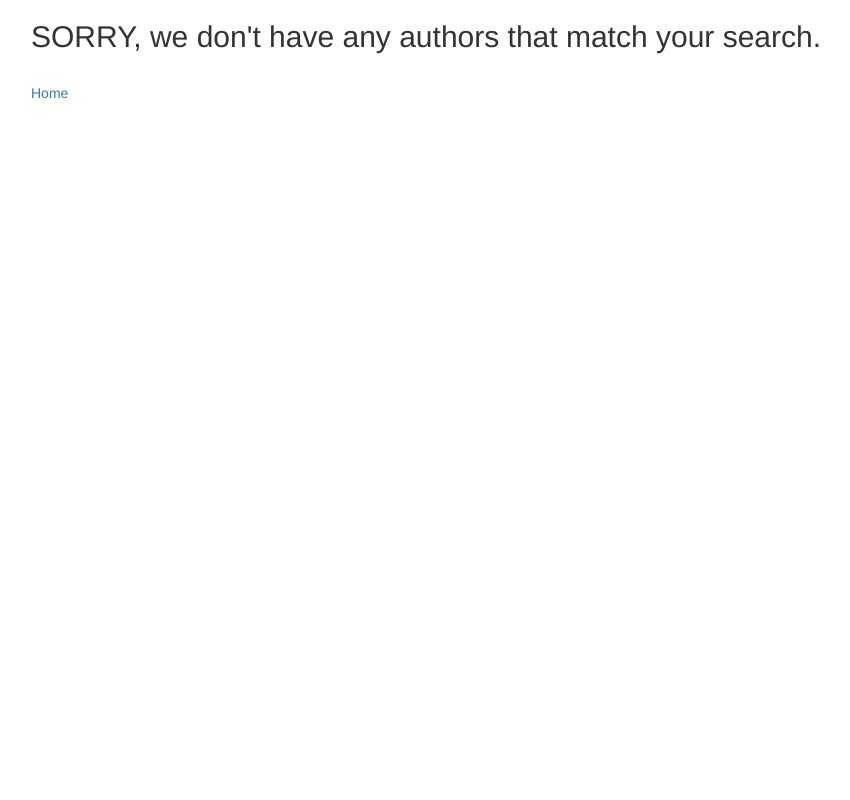
After one commit to CallaRudolph/php-library2, a PHP site: template views/search_authors.html.twig in a window 1280 px wide. The commit adds this page. Shown: the whole page, without its empty margins (39-889 px from the left). Run offline with PHP 8.4, Linux system fonts and the light colour scheme; the template is opened without the code that fills it, so the values that code supplies are empty; some libraries are stand-ins or nearby versions.

Commit message:
add search feature for authors with results route

```diff
--- /dev/null
+++ b/views/search_authors.html.twig
@@ -0,0 +1,22 @@
+<html>
+    <head>
+        <link rel="stylesheet" href="https://maxcdn.bootstrapcdn.com/bootstrap/3.3.7/css/bootstrap.min.css">
+        <title>Library</title>
+    </head>
+    <body>
+        <div class='container'>
+            {% if authors is not empty %}
+                <h2>Here are the authors that match your search in our library!</h2>
+                {% for author in authors %}
+                    <ul>
+                        <li><h4>{{ author.getName }}</h4></li>
+                    </ul>
+                {% endfor %}
+            {% else %}
+                <h2>SORRY, we don't have any authors that match your search.</h2>
+            {% endif %}
+            <br>
+            <p><a href='/'>Home</a></p>
+       </div>
+    </body>
+</html>
```
Also changed, not shown: app/app.php (+11 -0 lines).
